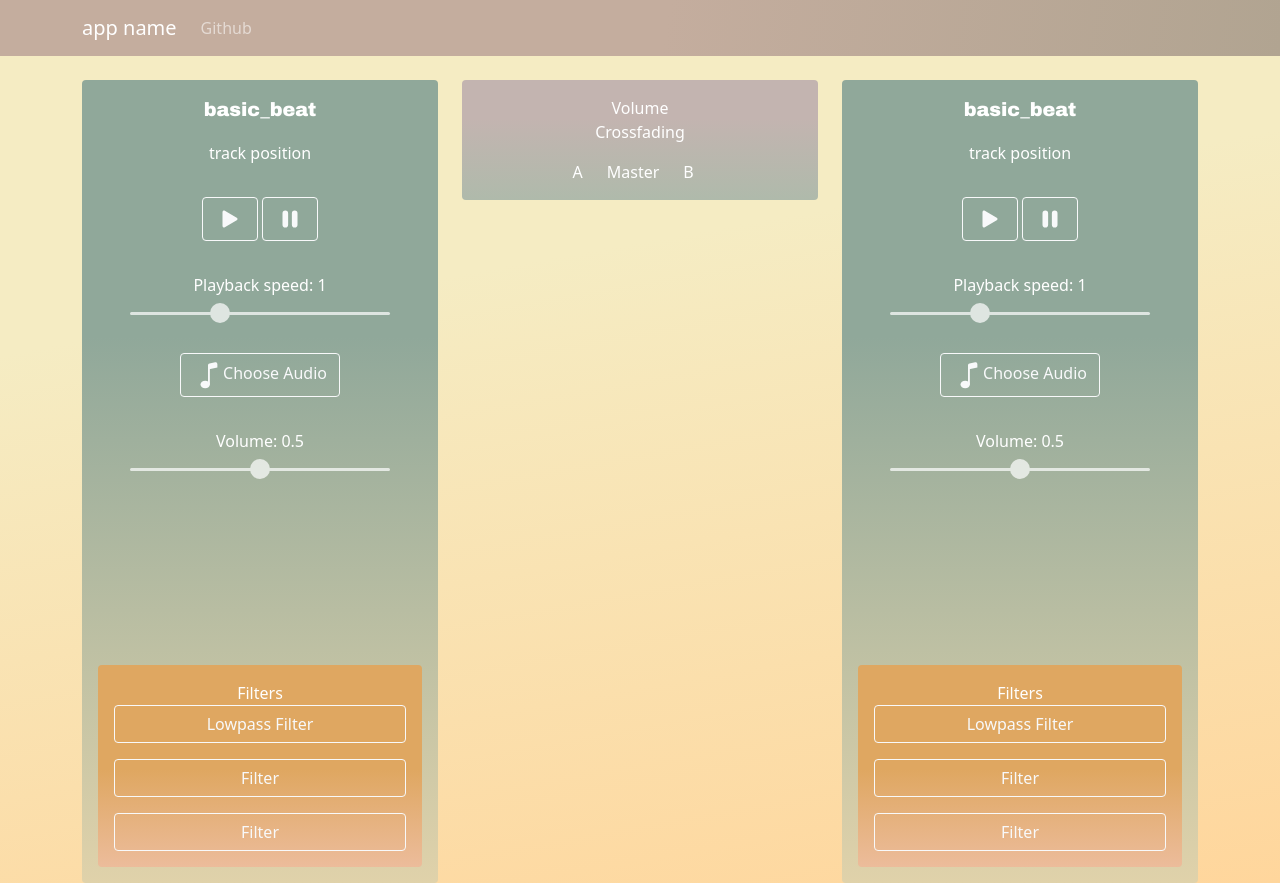
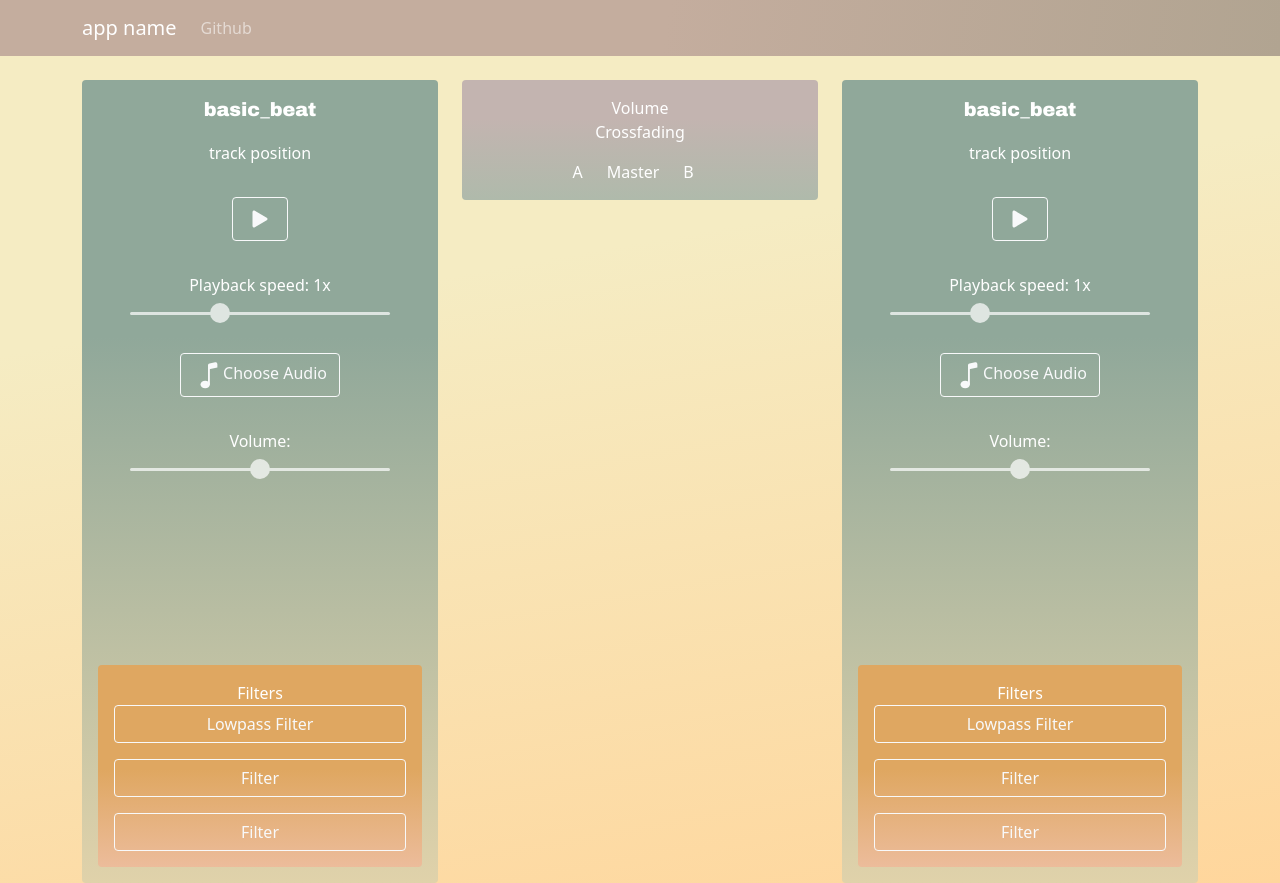
Before and after one commit to LuckyLuke16/audiovideo22, a React (Create React App) app: page / in a window 1280 px wide. Built offline with nearby package versions, Linux system fonts and the light colour scheme.

Commit message:
- play and pause button merged into on

```diff
--- a/src/Audio.js
+++ b/src/Audio.js
@@ -1,6 +1,6 @@
 import React from "react";
-import { Button } from "react-bootstrap";
-import { MusicNote, PauseFill, PlayFill } from "react-bootstrap-icons";
+import {Button} from "react-bootstrap";
+import {MusicNote, PauseBtn, PauseFill, PlayFill} from "react-bootstrap-icons";
 import Filter from "./Filter";
 
 export default class Audio extends React.Component {
@@ -9,7 +9,7 @@ export default class Audio extends React.Component {
     this.analyzerCanvas = React.createRef();
     this.volumeSlider = React.createRef();
     this.playbackSpeedSlider = React.createRef();
-
+    this.playPause = true;
     this.state = {
         songPath: process.env.PUBLIC_URL + "basic_beat.wav",
         audioElementNumber: props.value,
@@ -26,21 +26,23 @@ export default class Audio extends React.Component {
     };
   }
   render() {
+      let playPauseIcon;
+      if (this.state.isPlaying) {
+          playPauseIcon = <PauseFill size="30" />;
+      } else {
+          playPauseIcon = <PlayFill size="30" />;
+      }
     return (
       <div>
         <p>{this.state.trackName}</p>
         <div className="cardItems">track position</div>
         <div className="cardItems">
-          <Button variant="outline-light" onClick={() => this.play()}>
-            <PlayFill size="30" />
-          </Button>{" "}
-          <Button variant="outline-light" onClick={() => this.pause()}>
-            <PauseFill size="30" />
-          </Button>{" "}
+            <Button variant="outline-light" onClick={() => this.handlePlayPause()}>
+                {playPauseIcon}
+            </Button>{" "}
         </div>
-
         <div className="cardItems">
-          Playback speed: {this.state.playbackSpeed}
+          Playback speed: {this.state.playbackSpeed}x
           <input
             type="range"
             min="0.5"
@@ -66,7 +68,9 @@ export default class Audio extends React.Component {
           </Button>{" "}
         </div>
         <div className="cardItems">
-          Volume: {this.state.value}
+            <div>
+            <p2>Volume:</p2>
+            </div>
           <input
             type="range"
             min="0"
@@ -88,11 +92,14 @@ export default class Audio extends React.Component {
     );
   }
 
+  handlePlayPause(){
+      if(this.state.isPlaying === true)
+          this.pause();
+      else
+          this.play();
+  }
+
   play() {
-    if (this.state.isPlaying === true) {
-      return;
-    }
-
     if (this.state.audioCtx === null) {
       this.state.audioCtx = new AudioContext();
       this.state.gainNode = this.state.audioCtx.createGain();
@@ -100,7 +107,7 @@ export default class Audio extends React.Component {
 
     if (this.state.audioCtx.state === "suspended") {
       this.state.audioCtx.resume();
-      this.state.isPlaying = true;
+      this.setState({isPlaying: true})
       return;
     }
             let audioCtx = this.state.audioCtx;
@@ -137,8 +144,8 @@ export default class Audio extends React.Component {
   pause() {
       if(this.state.audioCtx=== null)
           return
-    this.state.isPlaying = false;
-    this.state.audioCtx.suspend();
+      this.setState({isPlaying: false});
+      this.state.audioCtx.suspend();
   }
   /**
    * input file element of the audio component render function gives containing file to song path
--- a/src/Filter.js
+++ b/src/Filter.js
@@ -5,7 +5,6 @@ import React from 'react';
 
 export default class Filter extends React.Component{
     constructor(props) {
-        console.log("render");
         super(props);
         this.audio = this.props.audio;
         this.lowpassFilter = null;
@@ -15,7 +14,6 @@ export default class Filter extends React.Component{
         }
     }
     setFilter(filterTyp){
-        console.log(this.audio.audioCtx);
         if(this.audio.audioCtx === null) {
             return;
         }
@@ -48,13 +46,13 @@ export default class Filter extends React.Component{
         );
     }
 
-    // updates audio prop from audio component
+    // is called whenever a prop is changed
+    // updates audio props from audio component
     componentDidUpdate(prevProps, prevState, snapshot) {
         if(this.props.audio !== prevProps.audio){
             this.audio = this.props.audio;
             if(this.props.audio.audioCtx === null)
             {
-                console.log("cx is null");
                 this.setState({isLowpassOn : false});
             }
         }
```
Also changed, not shown: src/App.css (line endings or trailing spaces).
